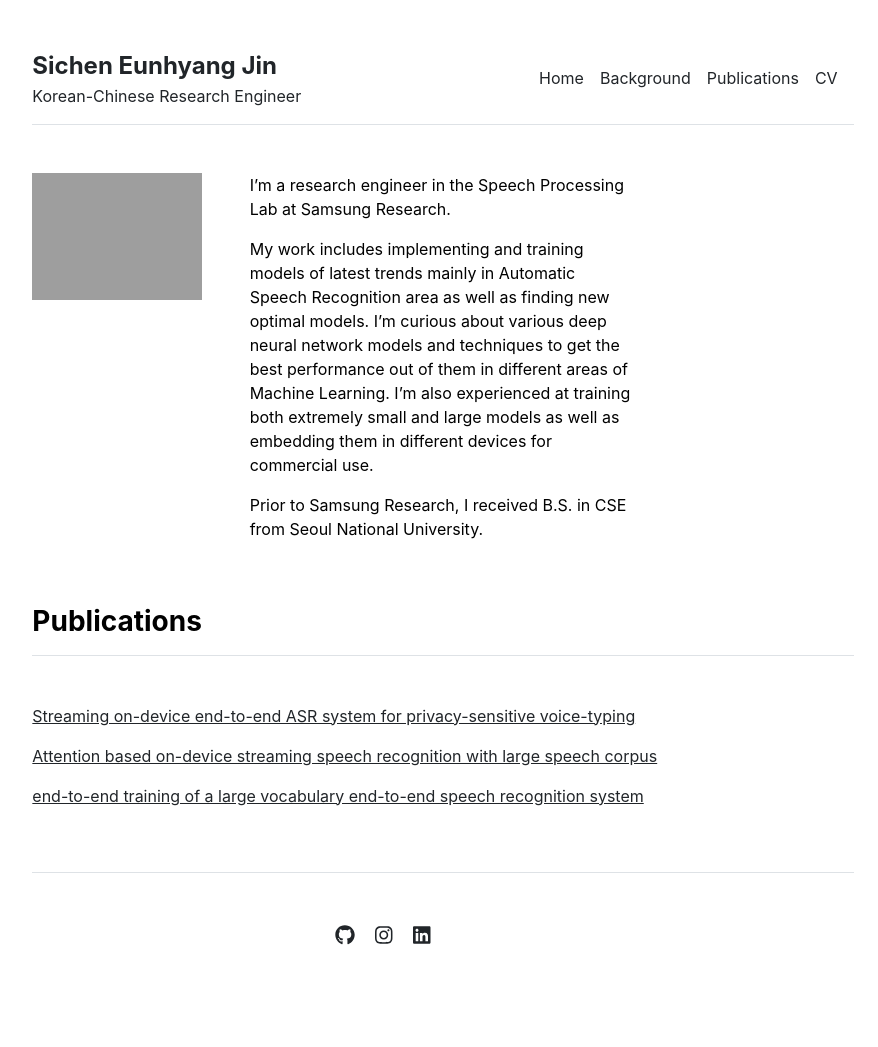
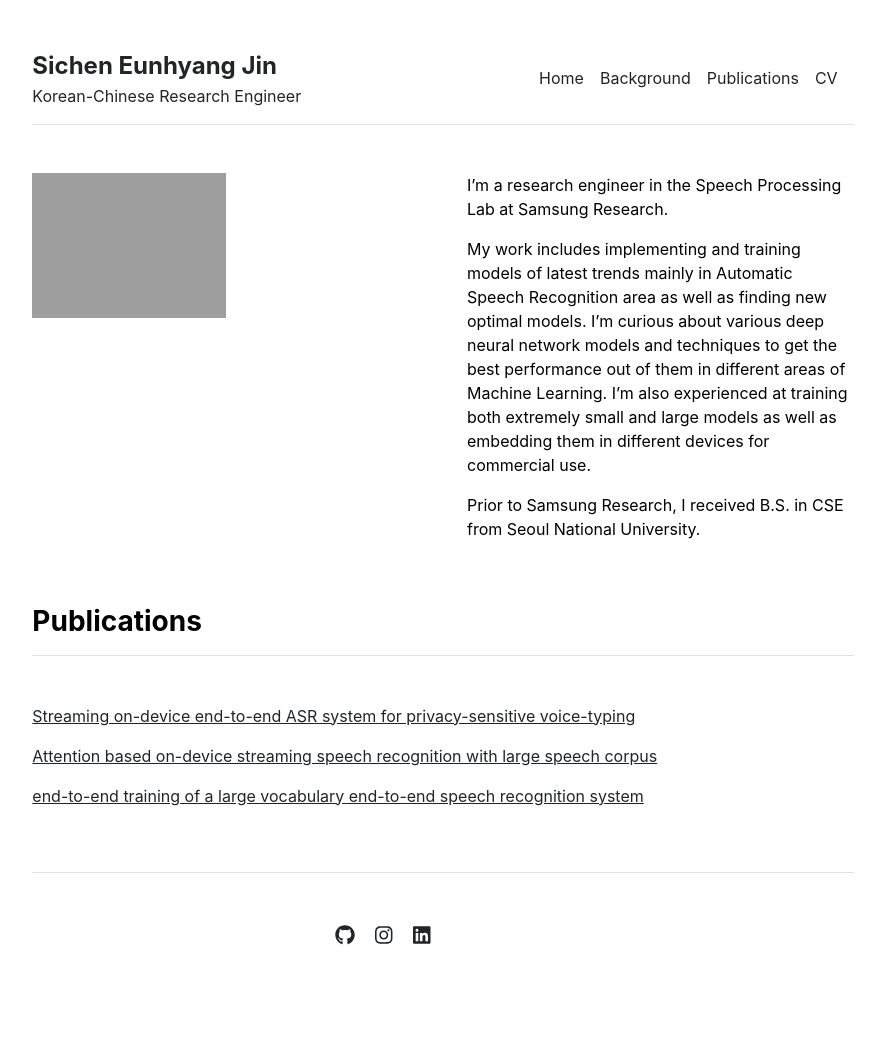
Before and after one commit to chenehk/chenehk.github.io, a Jekyll site: the page built from index.md, in a window 1280 px wide. Shown: the whole page, without its empty margins (197-1075 px from the left). Built offline with Jekyll 4.4.1, drawn with Linux system fonts in a browser that asks for light colours.

Commit message:
Update home.html

```diff
--- a/_layouts/home.html
+++ b/_layouts/home.html
@@ -3,8 +3,8 @@ layout: default
 ---
 
 <div class="row g-5 mb-5">
-  <div class="col-md-3">
-    <img src="{{ site.github.url }}/assets/img/home.jpg" alt="Home" width="100%">
+  <div class="col-md-6">
+    <img src="{{ site.github.url }}/assets/img/home.jpg" alt="Home" width="50%">
   </div>
   <div class="col-md-6">
     {{ content }}
```
